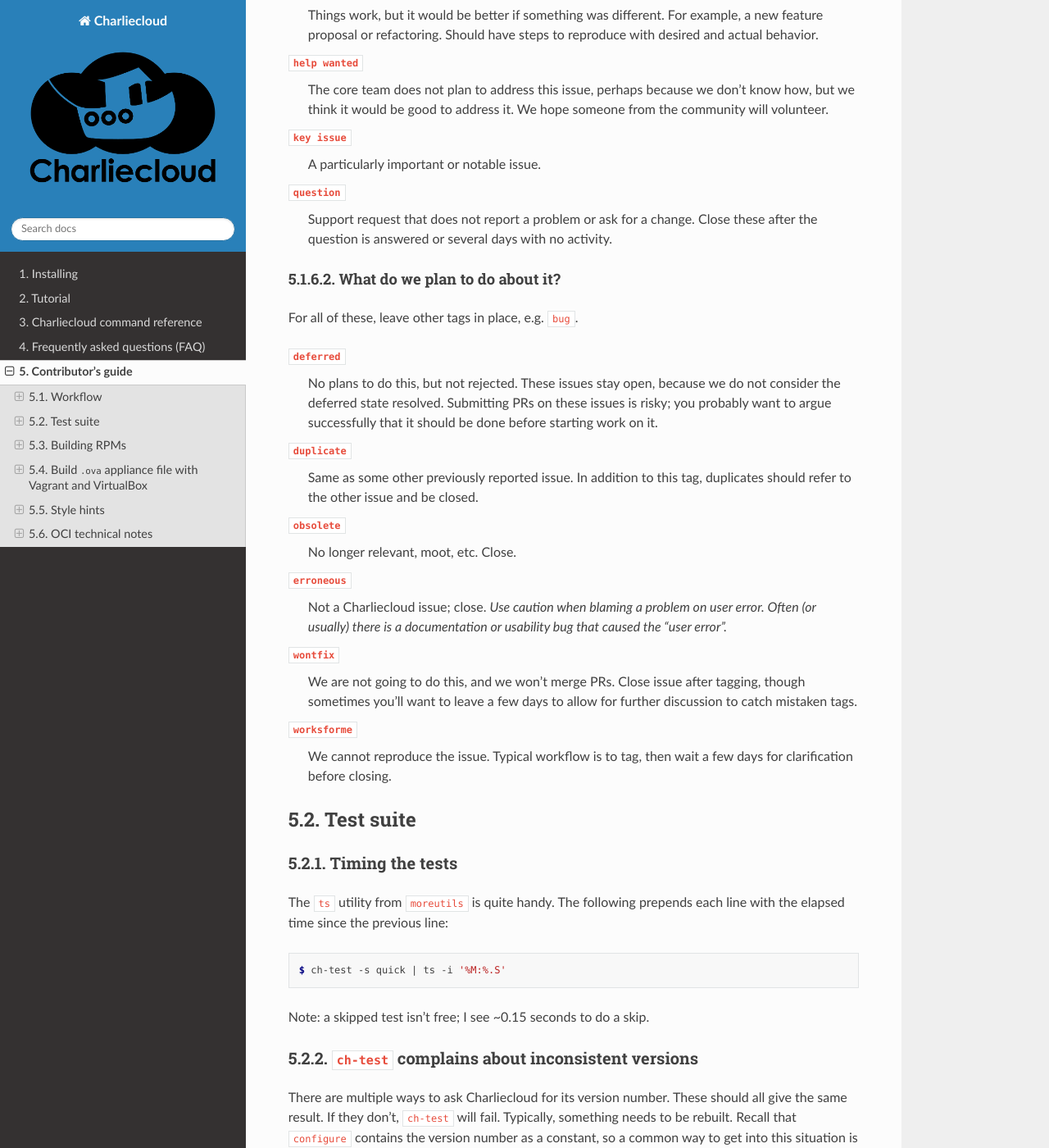
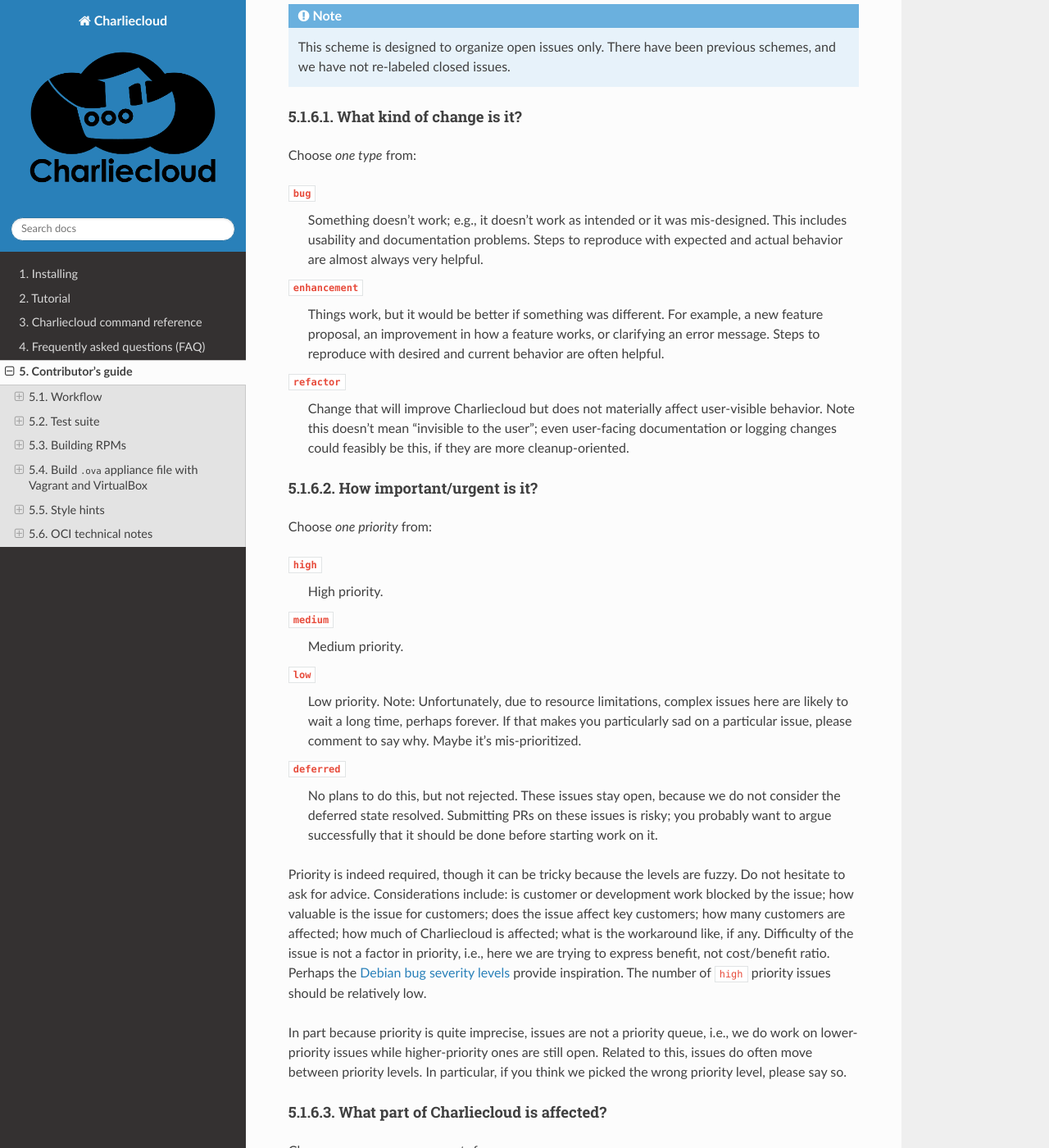
Before and after one commit to hpc/charliecloud, a Sphinx documentation site: the page built from doc/dev.rst, in a window 1280 px wide and 1400 px high, scrolled down 5762 px. Shown: the whole window at 82% size. Built offline with Sphinx 7.4.7 and the Read the Docs theme 2.0.0, drawn with Linux system fonts in a browser that asks for light colours; some of the changed text lies outside the part shown.

Commit message:
PR #1076: issue organization overhaul

```diff
--- a/doc/dev.rst
+++ b/doc/dev.rst
@@ -233,38 +233,61 @@
 base images that have actually changed (the ones that haven't will be
 re-tagged).
 
-GitHub tags
------------
+Issue labeling
+--------------
 
-What kind of issue is it?
-~~~~~~~~~~~~~~~~~~~~~~~~~
+We use the following labels (a.k.a. tags) to organize issues. Each issue (or
+stand-alone PR) should have label(s) from every category, with the exception
+of disposition which only applies to closed issues.
+
+Charliecloud team members should label their own issues. Members of the
+general public are more than welcome to label their issues if they like, but
+in practice this is rare, which is fine. Whoever triages the incoming issue
+should add or adjust labels as needed.
+
+.. note::
+
+   This scheme is designed to organize open issues only. There have been
+   previous schemes, and we have not re-labeled closed issues.
+
+What kind of change is it?
+~~~~~~~~~~~~~~~~~~~~~~~~~~
+
+Choose *one type* from:
 
 :code:`bug`
-  Problem of some kind that needs to be fixed; i.e., something doesn't work.
-  This includes usability and documentation problems. Should have steps to
-  reproduce with expected and actual behavior.
+  Something doesn't work; e.g., it doesn't work as intended or it was
+  mis-designed. This includes usability and documentation problems. Steps to
+  reproduce with expected and actual behavior are almost always very helpful.
 
 :code:`enhancement`
   Things work, but it would be better if something was different. For example,
-  a new feature proposal or refactoring. Should have steps to reproduce with
-  desired and actual behavior.
+  a new feature proposal, an improvement in how a feature works, or clarifying
+  an error message. Steps to reproduce with desired and current behavior are
+  often helpful.
 
-:code:`help wanted`
-  The core team does not plan to address this issue, perhaps because we don't
-  know how, but we think it would be good to address it. We hope someone from
-  the community will volunteer.
+:code:`refactor`
+  Change that will improve Charliecloud but does not materially affect
+  user-visible behavior. Note this doesn't mean "invisible to the user"; even
+  user-facing documentation or logging changes could feasibly be this, if they
+  are more cleanup-oriented.
 
-:code:`key issue`
-  A particularly important or notable issue.
+How important/urgent is it?
+~~~~~~~~~~~~~~~~~~~~~~~~~~~
 
-:code:`question`
-  Support request that does not report a problem or ask for a change. Close
-  these after the question is answered or several days with no activity.
+Choose *one priority* from:
 
-What do we plan to do about it?
-~~~~~~~~~~~~~~~~~~~~~~~~~~~~~~~
+:code:`high`
+  High priority.
 
-For all of these, leave other tags in place, e.g. :code:`bug`.
+:code:`medium`
+  Medium priority.
+
+:code:`low`
+  Low priority. Note: Unfortunately, due to resource limitations, complex
+  issues here are likely to wait a long time, perhaps forever. If that makes
+  you particularly sad on a particular issue, please comment to say why. Maybe
+  it's mis-prioritized.
 
 :code:`deferred`
   No plans to do this, but not rejected. These issues stay open, because we do
@@ -272,26 +295,128 @@
   risky; you probably want to argue successfully that it should be done before
   starting work on it.
 
+Priority is indeed required, though it can be tricky because the levels are
+fuzzy. Do not hesitate to ask for advice. Considerations include: is customer
+or development work blocked by the issue; how valuable is the issue for
+customers; does the issue affect key customers; how many customers are
+affected; how much of Charliecloud is affected; what is the workaround like,
+if any. Difficulty of the issue is not a factor in priority, i.e., here we are
+trying to express benefit, not cost/benefit ratio. Perhaps the `Debian bug
+severity levels <https://www.debian.org/Bugs/Developer#severities>`_ provide
+inspiration. The number of :code:`high` priority issues should be relatively
+low.
+
+In part because priority is quite imprecise, issues are not a priority queue,
+i.e., we do work on lower-priority issues while higher-priority ones are still
+open. Related to this, issues do often move between priority levels. In
+particular, if you think we picked the wrong priority level, please say so.
+
+What part of Charliecloud is affected?
+~~~~~~~~~~~~~~~~~~~~~~~~~~~~~~~~~~~~~~
+
+Choose *one or more components* from:
+
+:code:`runtime`
+  The container runtime itself; largely :code:`ch-run`.
+
+:code:`image`
+  Image building and interaction with image registries; largely
+  :code:`ch-image`. (Not to be confused with image management tasks done by
+  glue code.)
+
+:code:`glue`
+  The “glue” that ties the runtime and image management (:code:`ch-image` or
+  another builder) together. Largely shell scripts in :code:`bin`.
+
+:code:`install`
+  Charliecloud build & install system, packaging, etc. (Not to be confused
+  with image building.)
+
+:code:`doc`
+  Documentation.
+
+:code:`test`
+  Test suite and examples.
+
+:code:`misc`
+  Everything else. Do not combine with another component.
+
+Special considerations
+~~~~~~~~~~~~~~~~~~~~~~
+
+Choose *one or more extras* from:
+
+:code:`blocked`
+  We can't do this yet because something else needs to happen first. If that
+  something is another issue, mention it in a comment.
+
+:code:`hpc`
+  Related specifically to HPC and HPC scaling considerations; e.g.,
+  interactions with job schedulers.
+
+:code:`uncertain`
+  Course of action is unclear. For example: is the feature a good idea,
+  what is a good approach to solve the bug, what additional information is
+  needed.
+
+:code:`usability`
+  Affects usability of any part of Charliecloud, including documentation and
+  project organization.
+
+Why was it closed?
+~~~~~~~~~~~~~~~~~~
+
+If the issue was resolved (i.e., bug fixed or enhancement/refactoring
+implemented), there is no disposition tag. Otherwise, to explain why not,
+choose *one disposition* from:
+
+:code:`cantfix`
+  The issue is not something we can resolve. Typically problems with other
+  software, problems with containers in general that we can't work around, or
+  not actionable due to clarity or other reasons. *Use caution when blaming a
+  problem on user error. Often (or usually) there is a documentation or
+  usability bug that caused the "user error".*
+
+:code:`discussion`
+  Converted to a discussion. The most common use is when someone asks a
+  question rather than making a request for some change.
+
 :code:`duplicate`
-  Same as some other previously reported issue. In addition to this tag,
-  duplicates should refer to the other issue and be closed.
+  Same as some other issue. In addition to this tag, duplicates should refer
+  to the other issue in a comment to record the link. Of the duplicates, the
+  better one should stay open (e.g., clearer reproduction steps); if they are
+  roughly equal in quality, the older one should stay open.
 
-:code:`obsolete`
-  No longer relevant, moot, etc. Close.
-
-:code:`erroneous`
-  Not a Charliecloud issue; close. *Use caution when blaming a problem on user
-  error. Often (or usually) there is a documentation or usability bug that
-  caused the "user error".*
+:code:`moot`
+  No longer relevant. Examples: withdrawn by reporter, fixed in current
+  version (use :code:`duplicate` instead if it applies though), obsoleted by
+  change in plans.
 
 :code:`wontfix`
-  We are not going to do this, and we won't merge PRs. Close issue after
-  tagging, though sometimes you'll want to leave a few days to allow for
-  further discussion to catch mistaken tags.
+  We are not going to do this, and we won't merge PRs. Sometimes you'll want
+  to tag and then wait a few days before closing, to allow for further
+  discussion to catch mistaken tags.
 
 :code:`worksforme`
-  We cannot reproduce the issue. Typical workflow is to tag, then wait a few
-  days for clarification before closing.
+  We cannot reproduce a bug, and it seems unlikely this will change given
+  available information. Typically you'll want to tag, then wait a few days
+  for clarification before closing. Bugs closed with this tag that do gain a
+  reproducer later should definitely be re-opened. For some bugs, it really
+  feels like they should be reproducible but we're missing it somehow; such
+  bugs should be left open in hopes of new insight arising.
+
+Deprecated labels
+~~~~~~~~~~~~~~~~~
+
+You might see these on old issues, but they are no longer in use.
+
+* :code:`help wanted`: This tended to get stale and wasn't generating any
+  leads.
+
+* :code:`key issue`: Replaced by priority labels.
+
+* :code:`question`: Replaced by Discussions. (If you report a bug that seems
+  to be a discussion, we'll be happy to convert it to you.)
 
 
 Test suite
@@ -1245,4 +1370,4 @@
 * :code:`runc create` man page: https://raw.githubusercontent.com/opencontainers/runc/master/man/runc-create.8.md
 * https://github.com/opencontainers/runtime-spec/blob/master/runtime.md
 
-..  LocalWords:  milestoned gh nv cht Chacon's scottchacon
+..  LocalWords:  milestoned gh nv cht Chacon's scottchacon mis cantfix
```
